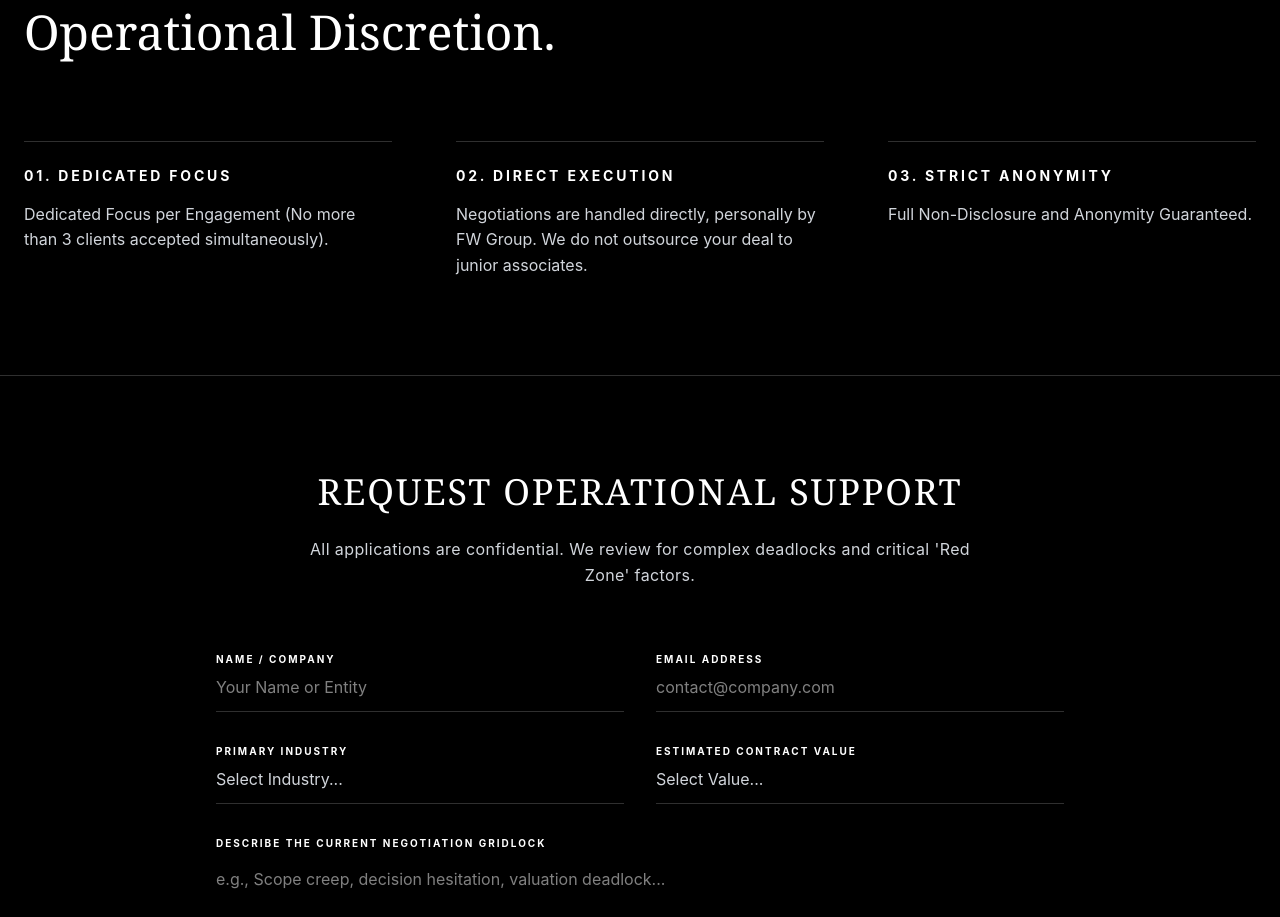
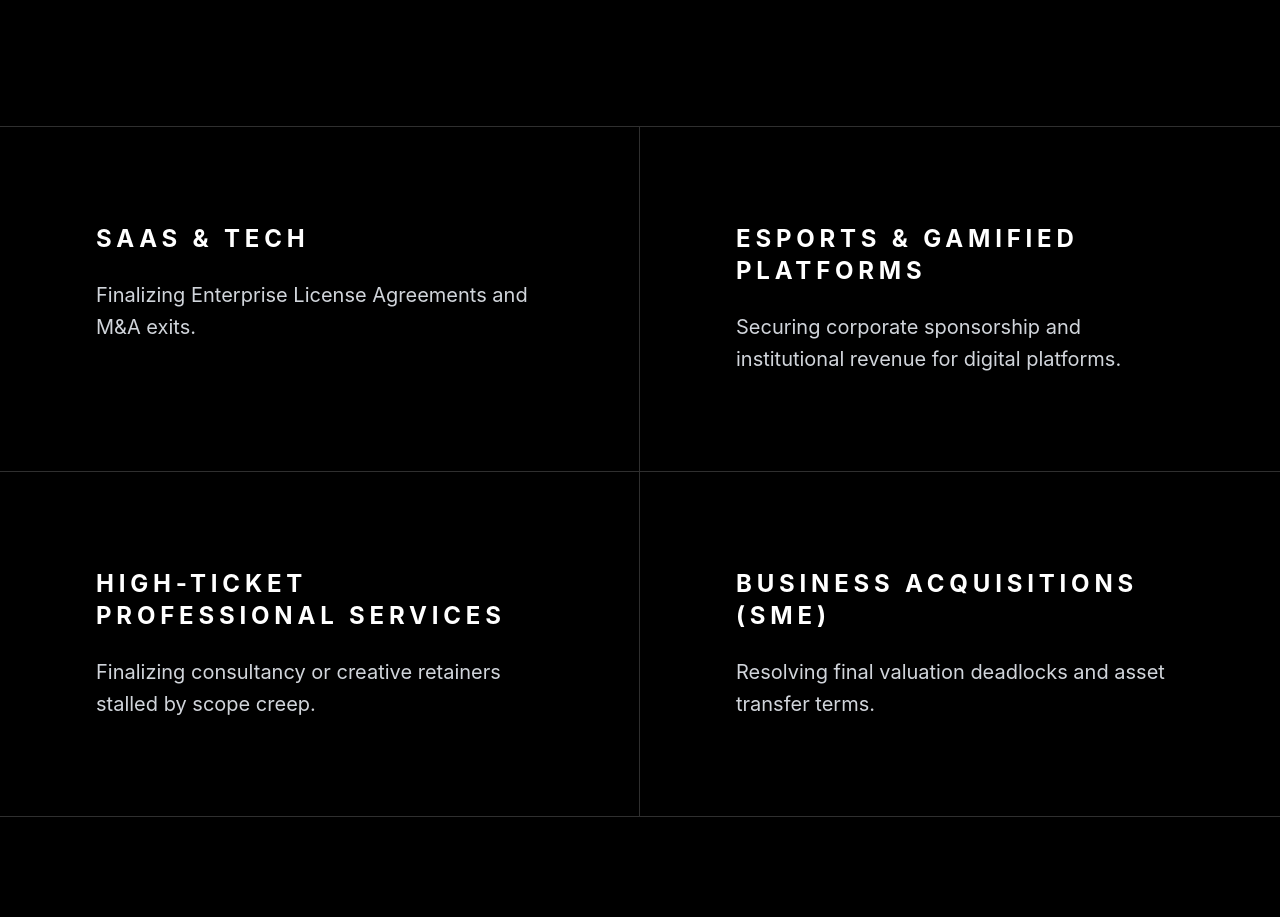
Before and after one commit to ferasfw/fw-group-landing, a Next.js app: page / in a window 1280 px wide. Shown: the part 1880-2797 px from the top of the page. Built offline with nearby package versions, Linux system fonts and the light colour scheme.

Commit message:
execute heavy minimalist overhaul, massive typography scaling, USD intake pivot

```diff
--- a/app/page.tsx
+++ b/app/page.tsx
@@ -2,81 +2,83 @@ export default function Home() {
   return (
     <div className="min-h-screen bg-[#000000] text-[#D1D5DB] font-sans antialiased selection:bg-[#FFFFFF] selection:text-[#000000] [text-rendering:optimizeLegibility]">
 
-      {/* Navigation / Header - Pure CSS Logo */}
-      <nav className="w-full border-b border-[#2F2F2F] px-6 py-8 flex justify-center md:justify-start">
-        <div className="flex items-baseline select-none">
-          <span className="text-4xl md:text-5xl font-serif font-black tracking-tighter text-[#FFFFFF] leading-none">
+      {/* Navigation / Header - Heavy Minimalist CSS Logo */}
+      <nav className="w-full px-6 pt-20 pb-12 flex justify-center">
+        <div className="flex items-center select-none">
+          {/* FW: Large, bold, pure white */}
+          <span className="text-[4rem] md:text-[6rem] font-serif font-black tracking-tighter text-[#FFFFFF] leading-none">
             FW
           </span>
-          <span className="text-[0.5em] font-sans font-bold tracking-[0.3em] ml-2 text-[#FFFFFF] uppercase align-baseline">
+          {/* GROUP: 50% size, vertically centered, letter spaced */}
+          <span className="text-[2rem] md:text-[3rem] font-sans font-bold tracking-[0.1em] ml-3 md:ml-5 text-[#FFFFFF] uppercase leading-none mt-1 md:mt-2">
             Group
           </span>
         </div>
       </nav>
 
       {/* Hero Section */}
-      <header className="px-6 py-24 md:py-40 w-full max-w-7xl mx-auto flex flex-col items-start border-b border-[#2F2F2F]">
-        <h1 className="text-3xl md:text-6xl lg:text-7xl font-serif font-normal text-[#FFFFFF] leading-[1.1] tracking-tight max-w-5xl mb-12 uppercase">
+      <header className="px-6 py-32 w-full max-w-7xl mx-auto flex flex-col items-start border-b border-[#2F2F2F]">
+        <h1 className="text-4xl md:text-7xl lg:text-8xl font-serif font-normal text-[#FFFFFF] leading-[1.1] tracking-tight max-w-6xl mb-16 uppercase">
           <span className="block">Strategic Deal Finalization</span>
           <span className="block">For High-Ticket Services.</span>
         </h1>
-        <p className="text-base md:text-xl font-sans font-normal text-[#D1D5DB] tracking-wide max-w-3xl leading-[1.8] mb-16">
+        <p className="text-lg md:text-2xl font-sans font-normal text-[#D1D5DB] tracking-wide max-w-4xl leading-[1.8] mb-16">
           We don't manage pipelines; we finalize transactions. We intervene at the final, psychological bottleneck of a negotiation, specializing in high-value transactions stalled by scope creep, decision hesitation, or structural commercial deadlock.
         </p>
       </header>
 
-      {/* The Logic (The Red Zone) */}
-      <section className="px-6 py-24 w-full max-w-7xl mx-auto border-b border-[#2F2F2F]">
-        <div className="flex flex-col md:flex-row gap-12 md:gap-24">
-          <div className="w-full md:w-1/3">
-            <h2 className="text-xs md:text-sm font-sans font-bold tracking-[0.3em] uppercase text-[#FFFFFF]">
+      {/* The Logic (The Red Zone / Manifesto) */}
+      <section className="px-6 py-32 w-full max-w-7xl mx-auto border-b border-[#2F2F2F]">
+        <div className="flex flex-col md:flex-row gap-16 md:gap-32">
+          <div className="w-full md:w-1/4">
+            <h2 className="text-lg md:text-xl font-sans font-bold tracking-[0.3em] uppercase text-[#FFFFFF]">
               The Logic
             </h2>
           </div>
-          <div className="w-full md:w-2/3">
-            <h3 className="text-2xl md:text-4xl font-serif font-normal text-[#FFFFFF] leading-[1.4]">
+          <div className="w-full md:w-3/4">
+            <h3 className="text-3xl md:text-5xl lg:text-6xl font-serif font-normal text-[#FFFFFF] leading-[1.3]">
               Most deals die in the final stages. We provide the external pressure and structural logic required to secure the signature. When negotiations stall, we extract the friction.
             </h3>
           </div>
         </div>
       </section>
 
-      {/* Sector-Agnostic Expertise Grid (No Icons, Pure Brutalism) */}
+      {/* Sector-Agnostic Expertise Grid (Heavy Minimalist) */}
       <section className="w-full max-w-7xl mx-auto border-b border-[#2F2F2F]">
         <div className="grid grid-cols-1 md:grid-cols-2">
 
-          <div className="p-8 md:p-16 border-b md:border-b-0 md:border-r border-[#2F2F2F] flex flex-col justify-start">
-            <h4 className="text-sm md:text-base font-bold tracking-[0.2em] uppercase text-[#FFFFFF] mb-4">
+          <div className="p-12 md:p-24 border-b md:border-b-0 md:border-r border-[#2F2F2F] flex flex-col justify-start">
+            <h4 className="text-xl md:text-2xl font-bold tracking-[0.2em] uppercase text-[#FFFFFF] mb-6">
               SaaS & Tech
             </h4>
-            <p className="text-[#D1D5DB] leading-[1.6] text-sm md:text-base">
+            <p className="text-[#D1D5DB] leading-[1.6] text-lg md:text-xl">
               Finalizing Enterprise License Agreements and M&A exits.
             </p>
           </div>
 
-          <div className="p-8 md:p-16 border-b md:border-b-0 border-[#2F2F2F] flex flex-col justify-start">
-            <h4 className="text-sm md:text-base font-bold tracking-[0.2em] uppercase text-[#FFFFFF] mb-4">
+          <div className="p-12 md:p-24 border-b md:border-b-0 border-[#2F2F2F] flex flex-col justify-start">
+            <h4 className="text-xl md:text-2xl font-bold tracking-[0.2em] uppercase text-[#FFFFFF] mb-6">
               Esports & Gamified Platforms
             </h4>
-            <p className="text-[#D1D5DB] leading-[1.6] text-sm md:text-base">
+            <p className="text-[#D1D5DB] leading-[1.6] text-lg md:text-xl">
               Securing corporate sponsorship and institutional revenue for digital platforms.
             </p>
           </div>
 
-          <div className="p-8 md:p-16 border-b md:border-b-0 md:border-r md:border-t border-[#2F2F2F] flex flex-col justify-start">
-            <h4 className="text-sm md:text-base font-bold tracking-[0.2em] uppercase text-[#FFFFFF] mb-4">
+          <div className="p-12 md:p-24 border-b md:border-b-0 md:border-r md:border-t border-[#2F2F2F] flex flex-col justify-start">
+            <h4 className="text-xl md:text-2xl font-bold tracking-[0.2em] uppercase text-[#FFFFFF] mb-6">
               High-Ticket Professional Services
             </h4>
-            <p className="text-[#D1D5DB] leading-[1.6] text-sm md:text-base">
+            <p className="text-[#D1D5DB] leading-[1.6] text-lg md:text-xl">
               Finalizing consultancy or creative retainers stalled by scope creep.
             </p>
           </div>
 
-          <div className="p-8 md:p-16 border-b md:border-b-0 md:border-t border-[#2F2F2F] flex flex-col justify-start">
-            <h4 className="text-sm md:text-base font-bold tracking-[0.2em] uppercase text-[#FFFFFF] mb-4">
+          <div className="p-12 md:p-24 border-b md:border-b-0 md:border-t border-[#2F2F2F] flex flex-col justify-start">
+            <h4 className="text-xl md:text-2xl font-bold tracking-[0.2em] uppercase text-[#FFFFFF] mb-6">
               Business Acquisitions (SME)
             </h4>
-            <p className="text-[#D1D5DB] leading-[1.6] text-sm md:text-base">
+            <p className="text-[#D1D5DB] leading-[1.6] text-lg md:text-xl">
               Resolving final valuation deadlocks and asset transfer terms.
             </p>
           </div>
@@ -84,81 +86,81 @@ export default function Home() {
         </div>
       </section>
 
-      {/* Operational Discretion (The Proof/Commitment) */}
-      <section className="px-6 py-24 w-full max-w-7xl mx-auto border-b border-[#2F2F2F]">
-        <div className="mb-16 md:mb-20 flex flex-col items-start">
-          <h2 className="text-3xl md:text-5xl font-serif font-normal text-[#FFFFFF] leading-[1.2]">
-            Operational Discretion.
+      {/* Operational Certainty */}
+      <section className="px-6 py-32 w-full max-w-7xl mx-auto border-b border-[#2F2F2F]">
+        <div className="mb-24 flex flex-col items-start">
+          <h2 className="text-4xl md:text-7xl font-serif font-normal text-[#FFFFFF] leading-[1.2]">
+            Operational Certainty.
           </h2>
         </div>
 
-        <div className="flex flex-col md:flex-row items-start justify-between gap-12 md:gap-16">
-          <div className="flex flex-col border-t border-[#2F2F2F] pt-6 w-full">
-            <span className="text-sm tracking-[0.2em] uppercase text-[#FFFFFF] font-bold mb-4">
+        <div className="flex flex-col md:flex-row items-start justify-between gap-16 md:gap-24">
+          <div className="flex flex-col border-t border-[#2F2F2F] pt-8 w-full">
+            <span className="text-lg md:text-xl tracking-[0.2em] uppercase text-[#FFFFFF] font-bold mb-6">
               01. Dedicated Focus
             </span>
-            <span className="text-[#D1D5DB] leading-[1.6] text-sm md:text-base">
+            <span className="text-[#D1D5DB] leading-[1.6] text-lg md:text-xl">
               Dedicated Focus per Engagement (No more than 3 clients accepted simultaneously).
             </span>
           </div>
 
-          <div className="flex flex-col border-t border-[#2F2F2F] pt-6 w-full">
-            <span className="text-sm tracking-[0.2em] uppercase text-[#FFFFFF] font-bold mb-4">
+          <div className="flex flex-col border-t border-[#2F2F2F] pt-8 w-full">
+            <span className="text-lg md:text-xl tracking-[0.2em] uppercase text-[#FFFFFF] font-bold mb-6">
               02. Direct Execution
             </span>
-            <span className="text-[#D1D5DB] leading-[1.6] text-sm md:text-base">
-              Negotiations are handled directly, personally by FW Group. We do not outsource your deal to junior associates.
+            <span className="text-[#D1D5DB] leading-[1.6] text-lg md:text-xl">
+              Direct, personal intervention. Every negotiation is handled in-house to ensure structural integrity and the absolute preservation of deal-logic.
             </span>
           </div>
 
-          <div className="flex flex-col border-t border-[#2F2F2F] pt-6 w-full">
-            <span className="text-sm tracking-[0.2em] uppercase text-[#FFFFFF] font-bold mb-4">
+          <div className="flex flex-col border-t border-[#2F2F2F] pt-8 w-full">
+            <span className="text-lg md:text-xl tracking-[0.2em] uppercase text-[#FFFFFF] font-bold mb-6">
               03. Strict Anonymity
             </span>
-            <span className="text-[#D1D5DB] leading-[1.6] text-sm md:text-base">
+            <span className="text-[#D1D5DB] leading-[1.6] text-lg md:text-xl">
               Full Non-Disclosure and Anonymity Guaranteed.
             </span>
           </div>
         </div>
       </section>
 
-      {/* The Intake Gate (Functional Form) */}
-      <section className="px-6 py-24 w-full max-w-4xl mx-auto flex flex-col items-center text-center">
-        <h2 className="text-2xl md:text-4xl font-serif font-normal text-[#FFFFFF] tracking-[0.05em] mb-6 uppercase">
+      {/* The Intake Gate (Heavy USD Form) */}
+      <section className="px-6 py-32 w-full max-w-5xl mx-auto flex flex-col items-start text-left">
+        <h2 className="text-4xl md:text-6xl font-serif font-normal text-[#FFFFFF] tracking-[0.05em] mb-8 uppercase">
           Request Operational Support
         </h2>
-        <p className="text-sm md:text-base text-[#D1D5DB] font-sans tracking-wide leading-relaxed max-w-2xl mb-16">
+        <p className="text-lg md:text-xl text-[#D1D5DB] font-sans tracking-wide leading-relaxed max-w-3xl mb-24">
           All applications are confidential. We review for complex deadlocks and critical 'Red Zone' factors.
         </p>
 
-        <form className="w-full flex flex-col gap-8 text-left" action="mailto:feras@thefwgroup.co" method="POST" encType="text/plain">
+        <form className="w-full flex flex-col gap-16 text-left" action="mailto:feras@thefwgroup.co" method="POST" encType="text/plain">
 
-          <div className="flex flex-col md:flex-row gap-8 w-full">
+          <div className="flex flex-col md:flex-row gap-16 w-full">
             <div className="flex flex-col w-full md:w-1/2">
-              <label className="text-[10px] tracking-[0.2em] uppercase text-[#FFFFFF] mb-2 font-bold">Name / Company</label>
+              <label className="text-xs md:text-sm tracking-[0.2em] uppercase text-[#D1D5DB] mb-4 font-bold">Name / Company</label>
               <input
                 type="text"
                 required
-                className="w-full bg-transparent border-b border-[#2F2F2F] pb-3 text-[#FFFFFF] text-base focus:outline-none focus:border-[#FFFFFF] transition-colors rounded-none"
+                className="w-full bg-transparent border-b border-[#2F2F2F] pb-5 text-[#FFFFFF] text-xl md:text-2xl focus:outline-none focus:border-[#FFFFFF] transition-colors rounded-none placeholder-[#333333]"
                 placeholder="Your Name or Entity"
               />
             </div>
 
             <div className="flex flex-col w-full md:w-1/2">
-              <label className="text-[10px] tracking-[0.2em] uppercase text-[#FFFFFF] mb-2 font-bold">Email Address</label>
+              <label className="text-xs md:text-sm tracking-[0.2em] uppercase text-[#D1D5DB] mb-4 font-bold">Email Address</label>
               <input
                 type="email"
                 required
-                className="w-full bg-transparent border-b border-[#2F2F2F] pb-3 text-[#FFFFFF] text-base focus:outline-none focus:border-[#FFFFFF] transition-colors rounded-none"
+                className="w-full bg-transparent border-b border-[#2F2F2F] pb-5 text-[#FFFFFF] text-xl md:text-2xl focus:outline-none focus:border-[#FFFFFF] transition-colors rounded-none placeholder-[#333333]"
                 placeholder="contact@company.com"
               />
             </div>
           </div>
 
-          <div className="flex flex-col md:flex-row gap-8 w-full">
+          <div className="flex flex-col md:flex-row gap-16 w-full">
             <div className="flex flex-col w-full md:w-1/2">
-              <label className="text-[10px] tracking-[0.2em] uppercase text-[#FFFFFF] mb-2 font-bold">Primary Industry</label>
-              <select className="w-full bg-transparent border-b border-[#2F2F2F] pb-3 text-[#D1D5DB] text-base focus:outline-none focus:border-[#FFFFFF] transition-colors appearance-none rounded-none cursor-pointer">
+              <label className="text-xs md:text-sm tracking-[0.2em] uppercase text-[#D1D5DB] mb-4 font-bold">Primary Industry</label>
+              <select className="w-full bg-transparent border-b border-[#2F2F2F] pb-5 text-[#FFFFFF] text-xl md:text-2xl focus:outline-none focus:border-[#FFFFFF] transition-colors appearance-none rounded-none cursor-pointer">
                 <option value="" className="bg-[#000000] text-[#D1D5DB]">Select Industry...</option>
                 <option value="SaaS / Tech" className="bg-[#000000] text-[#FFFFFF]">SaaS / Tech</option>
                 <option value="Esports / Gaming" className="bg-[#000000] text-[#FFFFFF]">Esports / Gaming</option>
@@ -169,30 +171,30 @@ export default function Home() {
             </div>
 
             <div className="flex flex-col w-full md:w-1/2">
-              <label className="text-[10px] tracking-[0.2em] uppercase text-[#FFFFFF] mb-2 font-bold">Estimated Contract Value</label>
-              <select className="w-full bg-transparent border-b border-[#2F2F2F] pb-3 text-[#D1D5DB] text-base focus:outline-none focus:border-[#FFFFFF] transition-colors appearance-none rounded-none cursor-pointer">
+              <label className="text-xs md:text-sm tracking-[0.2em] uppercase text-[#D1D5DB] mb-4 font-bold">Estimated Contract Value (USD)</label>
+              <select className="w-full bg-transparent border-b border-[#2F2F2F] pb-5 text-[#FFFFFF] text-xl md:text-2xl focus:outline-none focus:border-[#FFFFFF] transition-colors appearance-none rounded-none cursor-pointer">
                 <option value="" className="bg-[#000000] text-[#D1D5DB]">Select Value...</option>
-                <option value="250k+" className="bg-[#000000] text-[#FFFFFF]">250,000+ JOD</option>
-                <option value="100k-250k" className="bg-[#000000] text-[#FFFFFF]">100,000 - 250,000 JOD</option>
-                <option value="50k-100k" className="bg-[#000000] text-[#FFFFFF]">50,000 - 100,000 JOD</option>
-                <option value="Under 50k" className="bg-[#000000] text-[#FFFFFF]">Under 50,000 JOD</option>
+                <option value="Under $100k" className="bg-[#000000] text-[#FFFFFF]">Under $100k</option>
+                <option value="$100k - $250k" className="bg-[#000000] text-[#FFFFFF]">$100k - $250k</option>
+                <option value="$250k - $500k" className="bg-[#000000] text-[#FFFFFF]">$250k - $500k</option>
+                <option value="$500k+" className="bg-[#000000] text-[#FFFFFF]">$500k+</option>
               </select>
             </div>
           </div>
 
           <div className="flex flex-col w-full mb-8">
-            <label className="text-[10px] tracking-[0.2em] uppercase text-[#FFFFFF] mb-2 font-bold">Describe the Current Negotiation Gridlock</label>
+            <label className="text-xs md:text-sm tracking-[0.2em] uppercase text-[#D1D5DB] mb-4 font-bold">Describe the Current Negotiation Gridlock</label>
             <textarea
               rows={4}
               required
-              className="w-full bg-transparent border-b border-[#2F2F2F] pb-3 text-[#FFFFFF] text-base focus:outline-none focus:border-[#FFFFFF] transition-colors resize-none rounded-none mt-2"
+              className="w-full bg-transparent border-b border-[#2F2F2F] pb-5 text-[#FFFFFF] text-xl md:text-2xl focus:outline-none focus:border-[#FFFFFF] transition-colors resize-none rounded-none placeholder-[#333333]"
               placeholder="e.g., Scope creep, decision hesitation, valuation deadlock..."
             ></textarea>
           </div>
 
           <button
             type="submit"
-            className="w-full md:w-auto self-center border border-[#FFFFFF] bg-[#FFFFFF] text-[#000000] px-12 py-5 text-sm font-bold tracking-[0.2em] uppercase hover:bg-transparent hover:text-[#FFFFFF] transition-all duration-500 cursor-pointer"
+            className="w-full border border-[#FFFFFF] bg-[#FFFFFF] text-[#000000] px-12 py-8 text-base md:text-lg font-bold tracking-[0.2em] uppercase hover:bg-transparent hover:text-[#FFFFFF] transition-all duration-500 cursor-pointer"
           >
             Application For Representation
           </button>
@@ -200,19 +202,19 @@ export default function Home() {
       </section>
 
       {/* Structured Memorandum Footer Section */}
-      <div className="w-full flex flex-col items-center text-center pb-[60px]">
+      <div className="w-full flex flex-col items-center text-center pt-16 pb-[80px]">
         {/* Subtle Horizontal Anchor Line */}
-        <div className="w-[60px] h-[1px] bg-[#333333] mx-auto mb-[30px]"></div>
+        <div className="w-[80px] h-[1px] bg-[#333333] mx-auto mb-[40px]"></div>
 
         <footer className="flex flex-col items-center justify-center font-sans">
           <a
             href="mailto:feras@thefwgroup.co"
-            className="text-sm md:text-base tracking-[0.2em] lowercase text-[#FFFFFF] no-underline hover:text-[#D1D5DB] transition-colors duration-300"
+            className="text-lg md:text-xl tracking-[0.2em] lowercase text-[#FFFFFF] no-underline hover:text-[#D1D5DB] transition-colors duration-300"
           >
             feras@thefwgroup.co
           </a>
 
-          <span className="mt-[10px] text-[#D1D5DB] font-serif font-semibold tracking-[0.1em] text-xs md:text-sm text-center">
+          <span className="mt-[16px] text-[#D1D5DB] font-serif font-normal tracking-[0.1em] text-sm md:text-base text-center">
             By Appointment Only
           </span>
         </footer>
```
